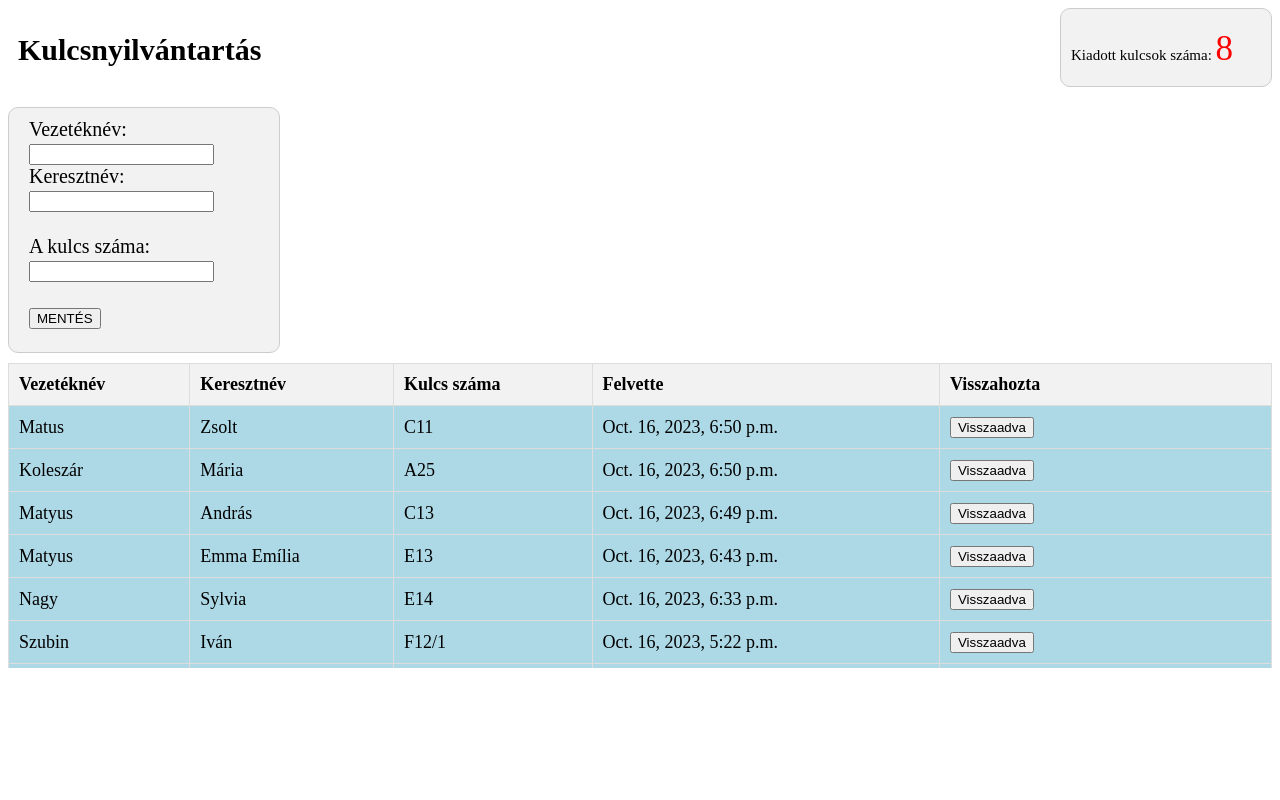
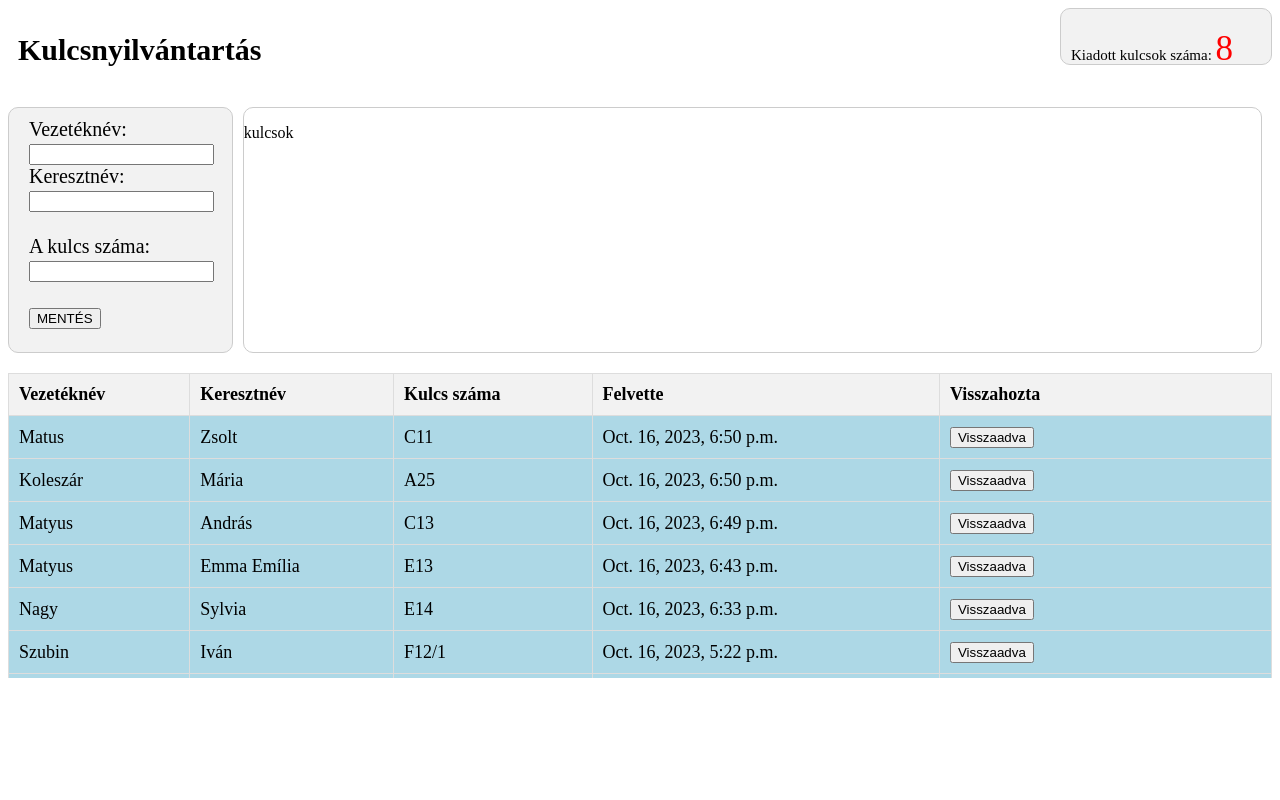
Before and after one commit to kobanya/KULCS_Django, a Django app: page / in a window 1280 px wide. Run offline with Django 4.2, Linux system fonts and the light colour scheme; data comes from the database, SQL or seed files in the repository; both versions use the stored data as it was after the commit.

Commit message:
új mező hozzáadása

```diff
--- a/templates/index.html
+++ b/templates/index.html
@@ -57,7 +57,14 @@
             padding-left: 10px;
             padding-top: 5px;
             float: right;
+            height: 50px;
+        }
 
+        .kiadott-kulcsok-szama {
+           font-size: 35px;
+           color: red;
+           text-align: left;
+           white-space: normal; /* Alapértelmezett szóközök megjelenítése */
         }
 
         .ujadat-div {
@@ -70,13 +77,19 @@
             padding-left: 20px;
             padding-top: 10px;
         }
+        .masodiksor-container {
+            display: flex; /* Hozzáadva: Az elemek egymás mellé kerülnek */
+            justify-content: 10px; /* Az elemek közötti térköz */
+            margin-right: 10px;
+        }
+        .masodik-kontener-2div-kulcsok {
+            border: 1px solid #ccc;
+            border-radius: 10px;
+            width: 100%;
+            margin-left: 10px;
+        }
 
-        .kiadott-kulcsok-szama {
-           font-size: 35px;
-           color: red;
-           text-align: left;
-           white-space: normal; /* Alapértelmezett szóközök megjelenítése */
-        }
+
     </style>
 </head>
 <body>
@@ -91,7 +104,7 @@
         </div>
     </div>
 
-
+    <div class="masodiksor-container">
         <div class="ujadat-div">
             <form method="post" action="{% url 'mentes' %}">
                 {% csrf_token %}
@@ -110,6 +123,10 @@
                 <input type="submit" id="mentes" value="MENTÉS">
                 <br> <br>
             </form>
+        </div>
+        <div class="masodik-kontener-2div-kulcsok">
+            <p> kulcsok</p>
+        </div>
     </div>
 
     <div class="table-container">
```
Also changed, not shown: db.sqlite3. Lines whose indentation alone changed are shown as unchanged.
